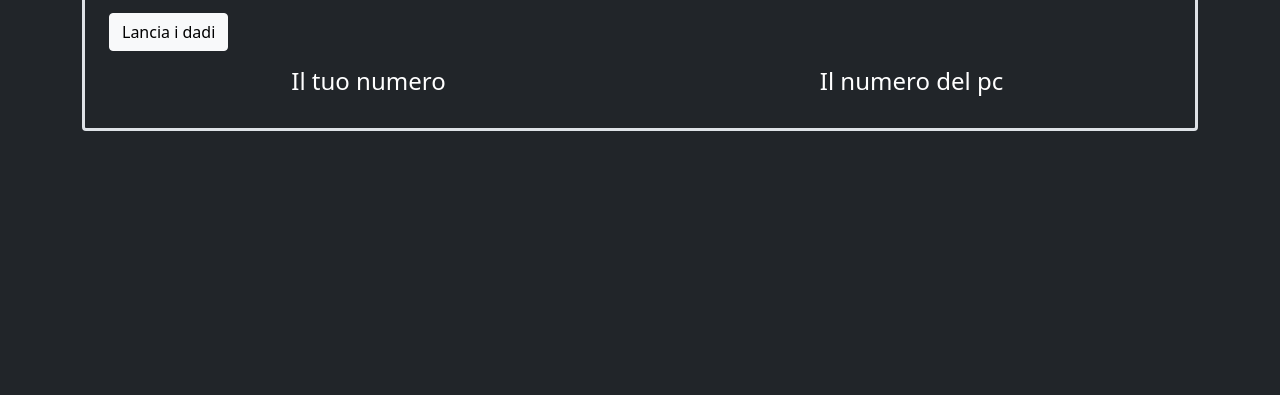
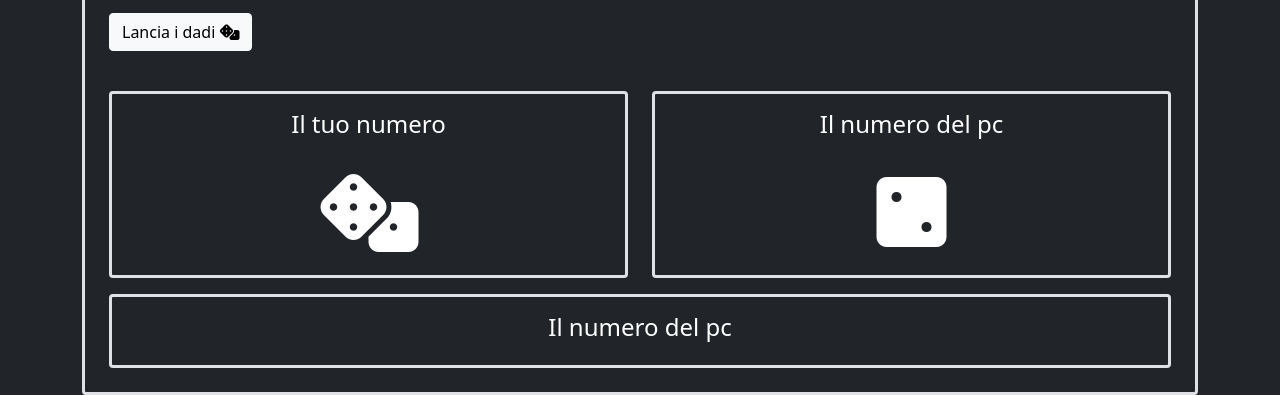
Before and after one commit to emascapa/js-mail-dadi, a plain HTML site: page index.html in a window 1280 px wide. Shown: the part 535-930 px from the top of the page. Before the commit the page ends 800 px from the top, so only its background shows below. Drawn offline with nearby package versions, Linux system fonts and the light colour scheme.

Commit message:
add html/css dice

```diff
--- a/assets/main.js
+++ b/assets/main.js
@@ -10,6 +10,7 @@ const validMails = [
 //variabile bottone submit
 const mailChecker = document.getElementById('mail_checker');
 
+//variabile div in cui andrò a far comparire il messaggio
 const rowReturn = document.getElementById('row_message');
 
 //funzione bottone submit al click
@@ -50,6 +51,23 @@ mailChecker.addEventListener('click', function () {
         }
 
     }
+})
+
+
+//pulsante dadi in variabile
+const diceGenerator = document.getElementById('dice_generator');
+
+//div in cui andrò a visualizzare i dadi
+const userDice = document.getElementById('user_dicer');
+const pcDice = document.getElementById('pc_dicer');
+
+const gameResult = document.getElementById('game_result');
+
+//azione al click del bottone
+diceGenerator.addEventListener('click',function() {
+    //numero casuale utente
+    const randomUserNumber = Math.floor((Math.random() * 6) + 1);
+
 })
 
 
--- a/index.html
+++ b/index.html
@@ -12,17 +12,18 @@
         integrity="sha384-EVSTQN3/azprG1Anm3QDgpJLIm9Nao0Yz1ztcQTwFspd3yD65VohhpuuCOmLASjC" crossorigin="anonymous">
 
     <link rel="stylesheet" href="./assets/style.css">
-</head>
+
+    <script src="https://kit.fontawesome.com/ac7715c080.js" crossorigin="anonymous"></script>
 
 <body class="bg-dark">
     <h1 class="text-white text-center py-4">jsMailDice</h1>
 
     <div class="container">
-        <div class="mail_div border border-3 rounded rounded-4 p-4 mb-4">
+        <div class="border border-3 rounded rounded-4 p-4 mb-4">
             <h2 class="text-white text-center pb-2">mailCheck</h2>
             <div class="row gy-2">
                 <div class="col-12 col-md-8">
-                    <label for="mail_form" class="form-label text-white lead">Scrivi la tua mail e vedi se sei fortunato</label>
+                    <label for="mail_form" class="form-label text-white lead">Controlla se la tua mail è presente nel database</label>
                     <input type="email" class="form-control" id="mail_form" placeholder="name@example.com">
                 </div>
                 <div class="col-12 col-md-4">
@@ -43,20 +44,34 @@
             </div>
 
         </div>
-        <div class="dice_div border border-3 rounded rounded-4 p-4">
+        <div class="border border-3 rounded rounded-4 p-4">
             <h2 class="text-white text-center pb-2">diceGame</h2>
 
             <span class="text-white lead d-block mb-3">Cliccando il bottone sottostante veranno lanciati due dadi, uno per te e uno per il computer. Vince il numero più alto ;)</span>
-            <button type="button" class="btn btn-light">Lancia i dadi</button>
-            <div class="row mt-3">
+            <button type="button" class="btn btn-light" id="dice_generator">Lancia i dadi <i class="fa-solid fa-dice"></i></button>
+            <div class="row mt-4 dice_div text-white gy-3">
                 <div class="col-6">
-                    <h4 class="text-white text-center">Il tuo numero</h4>
-
+                    <div class="bg-dark border border-3 rounded rounded-4">
+                        <h4 class="text-center py-3">Il tuo numero</h4>
+                        <div id="user_dice" class="display-1 text-center pb-3">
+                            <i class="fa-solid fa-dice"></i>
+                        </div>
+                    </div>
                 </div>
                 <div class="col-6">
-                    <h4 class="text-white text-center">Il numero del pc</h4>
+                    <div class="bg-dark border border-3 rounded rounded-4">
+                        <h4 class="text-center py-3">Il numero del pc</h4>
+                        <div id="pc_dice" class="display-1 text-center pb-3">
+                            <i class="fa-solid fa-dice-two"></i>
+                        </div>
+                    </div>
                 </div>
-                <div class="col-12"></div>
+                <div class="col-12">
+                    <div class="bg-dark border border-3 rounded rounded-4">
+                        <h4 class="text-center py-3" id="game_result">Il numero del pc</h4>
+
+                    </div>
+                </div>
             </div>
 
 
```
